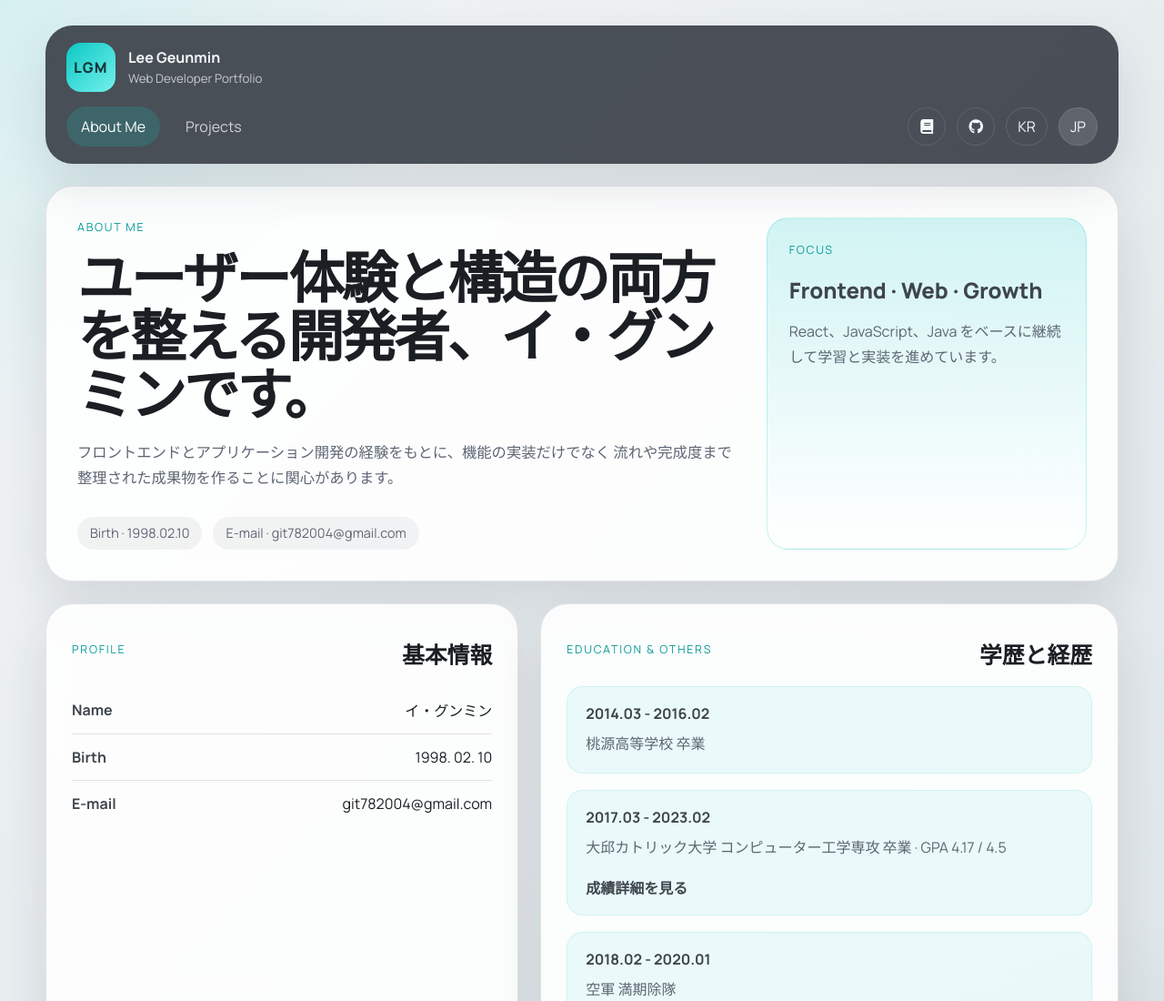
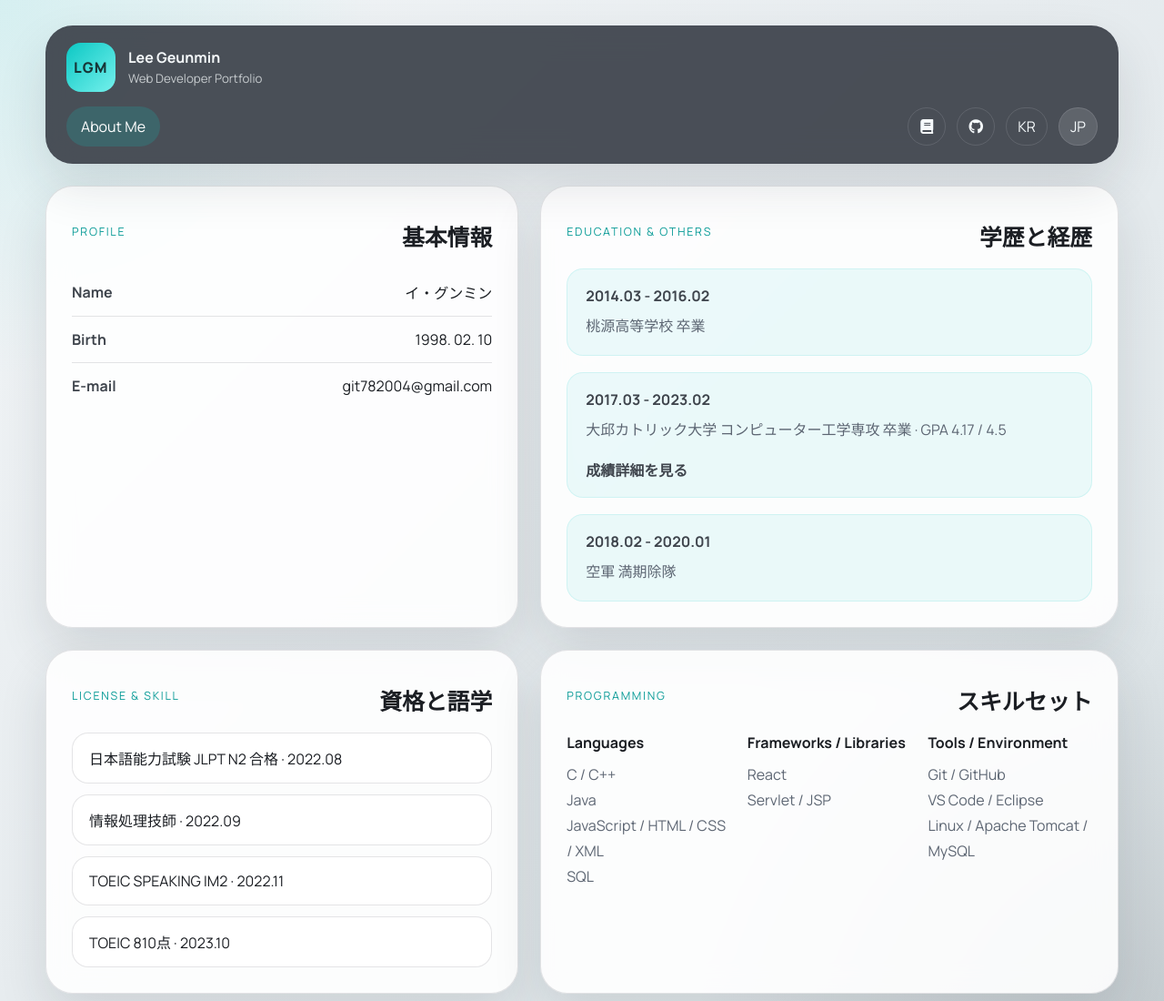
Before and after one commit to apt777/apt777.github.io, a website: page index_ja.html in a window 1280 px wide. Shown: the top 1100 px of the page at 91% size. Drawn offline with Linux system fonts and the light colour scheme.

Commit message:
Hide project nav and add noindex tags

```diff
--- a/index_ja.html
+++ b/index_ja.html
@@ -4,6 +4,7 @@
   <meta charset="UTF-8">
   <meta name="viewport" content="width=device-width, initial-scale=1.0">
   <meta name="description" content="イ・グンミン ポートフォリオ">
+  <meta name="robots" content="noindex, nofollow">
   <title>Lee Geunmin | Portfolio</title>
   <link rel="preconnect" href="https://fonts.googleapis.com">
   <link rel="preconnect" href="https://fonts.gstatic.com" crossorigin>
@@ -31,7 +32,6 @@
       <div class="site-nav-wrap" data-nav-panel>
         <nav class="site-nav">
           <a class="nav-link is-active" href="index_ja.html">About Me</a>
-          <a class="nav-link" href="post_ja.html">Projects</a>
         </nav>
 
         <div class="header-actions">
@@ -48,28 +48,6 @@
     </header>
 
     <main class="content-shell">
-      <section class="hero-card">
-        <div class="hero-copy">
-          <p class="eyebrow">About Me</p>
-          <h1>ユーザー体験と構造の両方を整える開発者、イ・グンミンです。</h1>
-          <p class="hero-text">
-            フロントエンドとアプリケーション開発の経験をもとに、機能の実装だけでなく
-            流れや完成度まで整理された成果物を作ることに関心があります。
-          </p>
-          <div class="hero-meta">
-            <span>Birth · 1998.02.10</span>
-            <span>E-mail · git782004@gmail.com</span>
-          </div>
-        </div>
-        <aside class="hero-aside">
-          <div class="spotlight-card">
-            <p class="spotlight-label">Focus</p>
-            <p class="spotlight-value">Frontend · Web · Growth</p>
-            <p class="spotlight-body">React、JavaScript、Java をベースに継続して学習と実装を進めています。</p>
-          </div>
-        </aside>
-      </section>
-
       <section class="section-grid">
         <article class="info-card">
           <div class="section-heading">
```
Also changed, not shown: index.html (+1 -23 lines), index_score_ja.html (+2 -1 lines), post.html (+1 -1 lines), post1.html (+1 -1 lines), post1_ja.html (+1 -1 lines), post_ja.html (+1 -1 lines).
